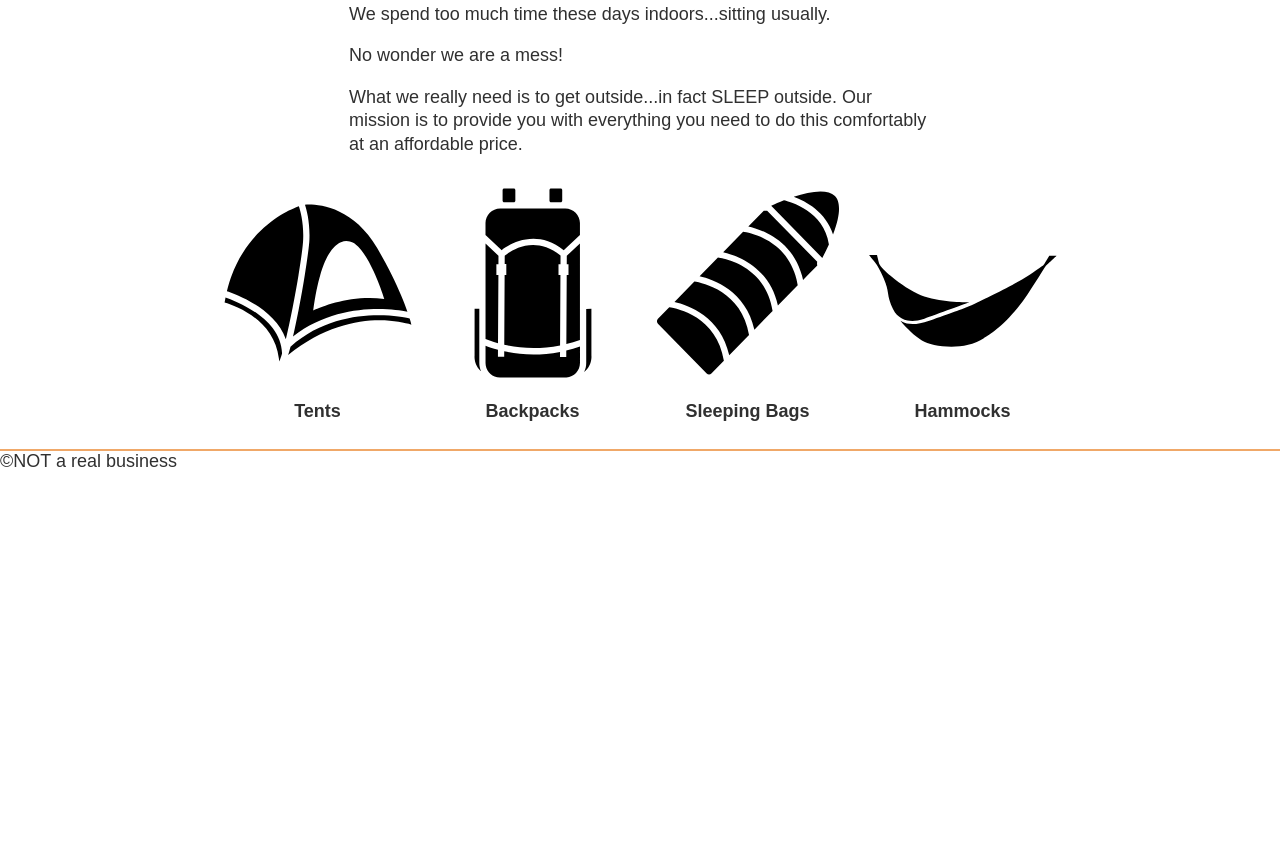
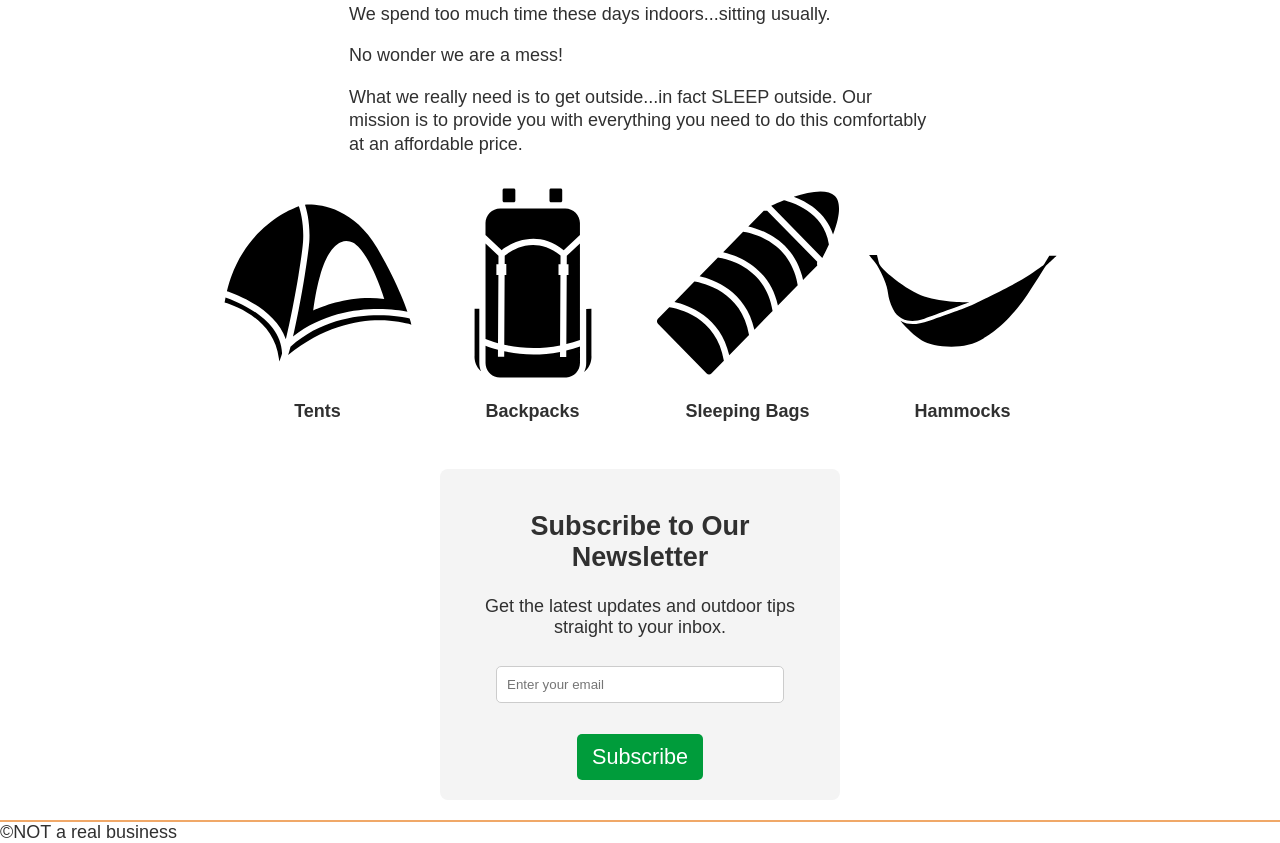
Before and after one commit to CarlosEOrozco/WDD330_FrontEndActivity, a website built with Vite: page src/index.html in a window 1280 px wide. Shown: the part 488-1331 px from the top of the page. Before the commit the page ends 960 px from the top, so only its background shows below. Built offline with nearby package versions, Linux system fonts and the light colour scheme; no server answers.

Commit message:
Hi guys, I made the task Newsletter sign up

```diff
--- /dev/null
+++ b/src/css/newsletter.css
@@ -0,0 +1,47 @@
+.newsletter form {
+    display: flex;
+    flex-direction: column;
+    align-items: center;
+  }
+
+  .newsletter input {
+    width: 80%;
+    padding: 10px;
+    margin-bottom: 10px;
+    border: 1px solid #ccc;
+    border-radius: 5px;
+  }
+  .newsletter {
+    text-align: center;
+    background-color: #f4f4f4;
+    padding: 20px;
+    margin: 20px auto;
+    border-radius: 8px;
+    width: 80%;
+    max-width: 400px;
+  }
+
+  .newsletter h2 {
+    font-size: 1.5em;
+  }
+
+  .newsletter input {
+    width: 80%;
+    padding: 10px;
+    margin: 10px 0;
+    border: 1px solid #ccc;
+    border-radius: 5px;
+  }
+
+  .newsletter button {
+    background-color: #009C3B;
+    color: white;
+    padding: 10px 15px;
+    border: none;
+    border-radius: 5px;
+    cursor: pointer;
+  }
+
+  .newsletter button:hover {
+    background-color: #007A2F;
+  }
--- a/src/index.html
+++ b/src/index.html
@@ -4,9 +4,12 @@
     <meta charset="UTF-8" />
     <meta name="viewport" content="width=device-width, initial-scale=1.0" />
     <title>Sleep Outside | Home</title>
-    <link rel="stylesheet" href="/css/style.css" />
+    <link rel="stylesheet" href="./css/style.css" />
+    <link rel="stylesheet" href="./css/newsletter.css" />
     <script type="module" src="./js/main.js"></script>
     <script src="./js/cartSuperscript.js" type="module"></script>
+    <script src="./js/newsletter.js" type="module"></script>
+
   </head>
   <body>
     <header class="divider" id="main-header"> </header>
@@ -51,6 +54,16 @@
           </a>
         </div>
       </section>
+      <section class="newsletter">
+        <h2>Subscribe to Our Newsletter</h2>
+        <p>Get the latest updates and outdoor tips straight to your inbox.</p>
+        <form id="newsletter-form">
+          <input type="email" placeholder="Enter your email" required />
+          <br>
+          <button type="submit">Subscribe</button>
+        </form>
+      </section>
+
     </main>
     <footer id="main-footer"></footer>
   </body>
--- /dev/null
+++ b/src/js/newsletter.js
@@ -0,0 +1,5 @@
+document.getElementById("newsletter-form").addEventListener("submit", function (event) {
+    event.preventDefault();
+    alert("Thank you for subscribing!");
+    this.reset();
+  });
```
